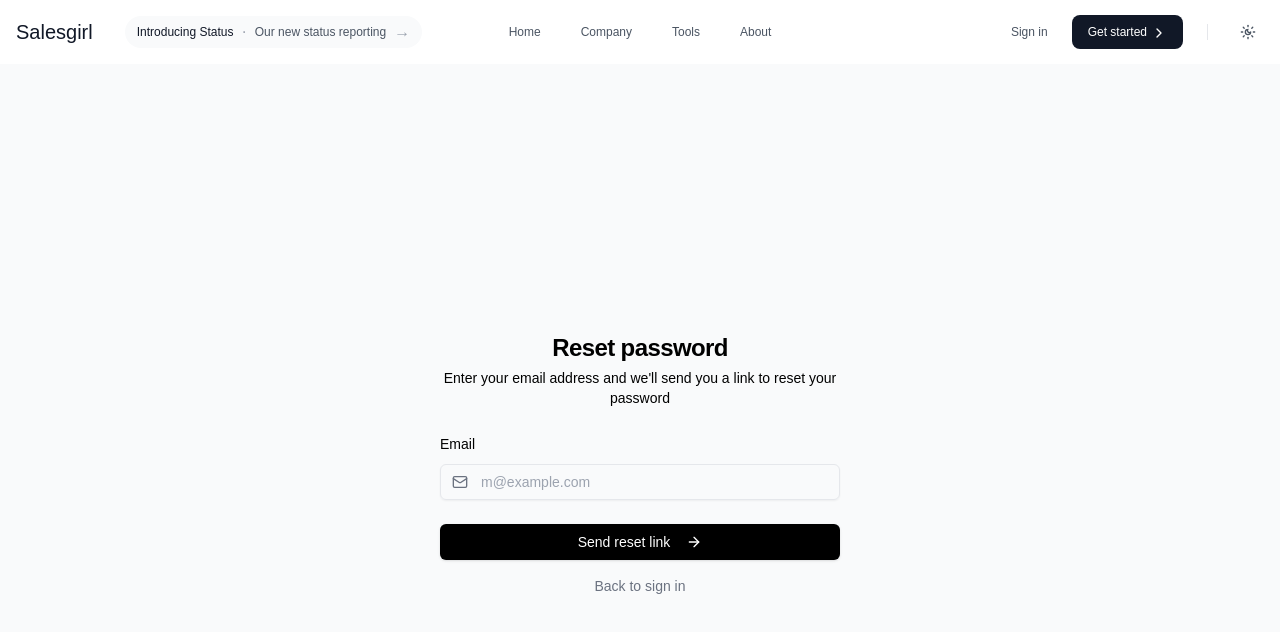
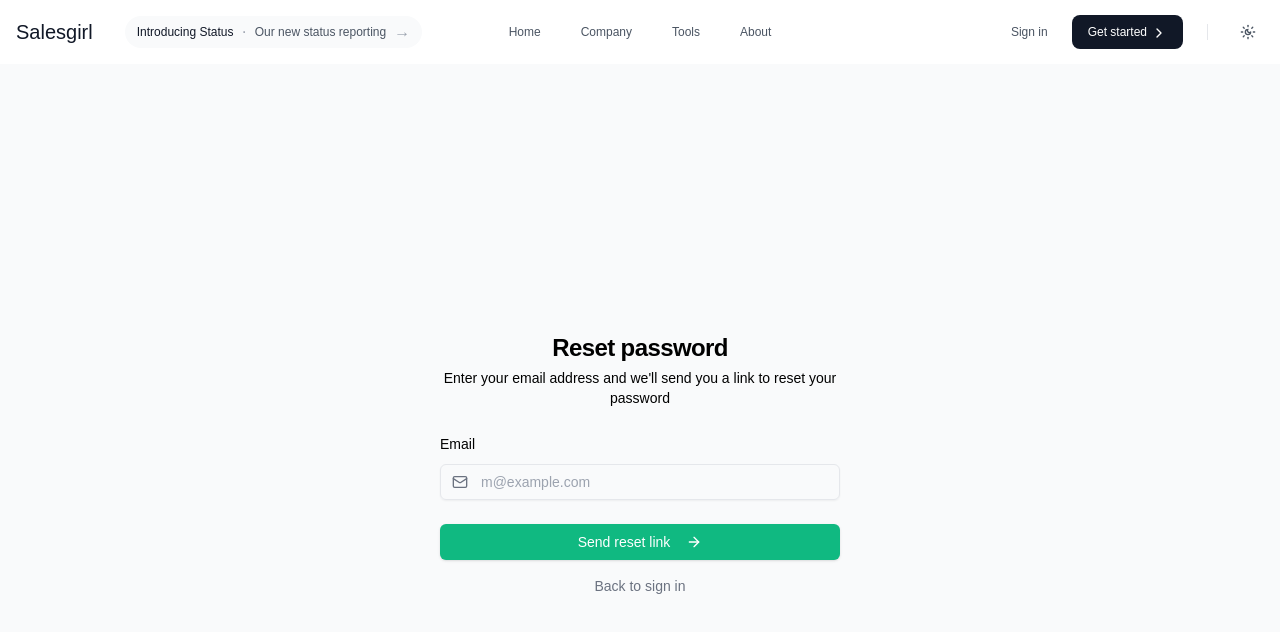
Before and after one commit to nanayawdev/salesgirl, a React (Vite) app: page /forgot-password in a window 1280 px wide. Shown: the top 632 px of the page. Built offline with nearby package versions, Linux system fonts and the light colour scheme.

Commit message:
Update ForgotPassword button styling for improved visual consistency
- Changed button background color from black to emerald for better visibility and interaction.
- These changes aim to enhance the user interface and improve the overall user experience during the password reset process.

```diff
--- a/src/pages/ForgotPassword.jsx
+++ b/src/pages/ForgotPassword.jsx
@@ -50,7 +50,7 @@ const ForgotPassword = () => {
           <CardFooter className="flex flex-col space-y-4">
             <Button
               type="submit"
-              className="w-full bg-black hover:bg-gray-800 text-white dark:bg-white dark:text-black dark:hover:bg-gray-200"
+              className="w-full bg-emerald-500 hover:bg-emerald-600 text-white dark:bg-white dark:text-black dark:hover:bg-gray-200"
             >
               Send reset link
               <ArrowRight className="ml-2 h-4 w-4" />
```
